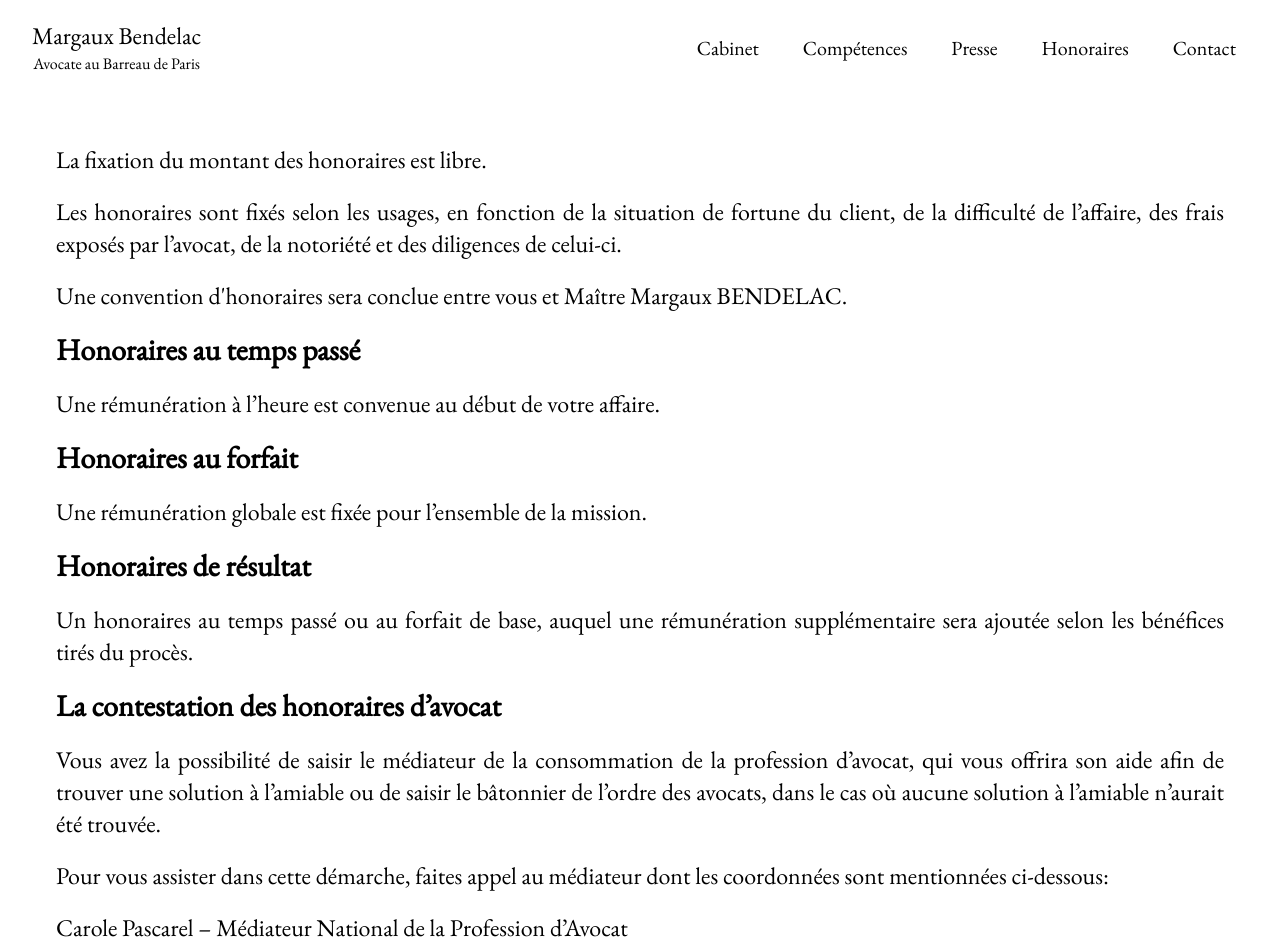
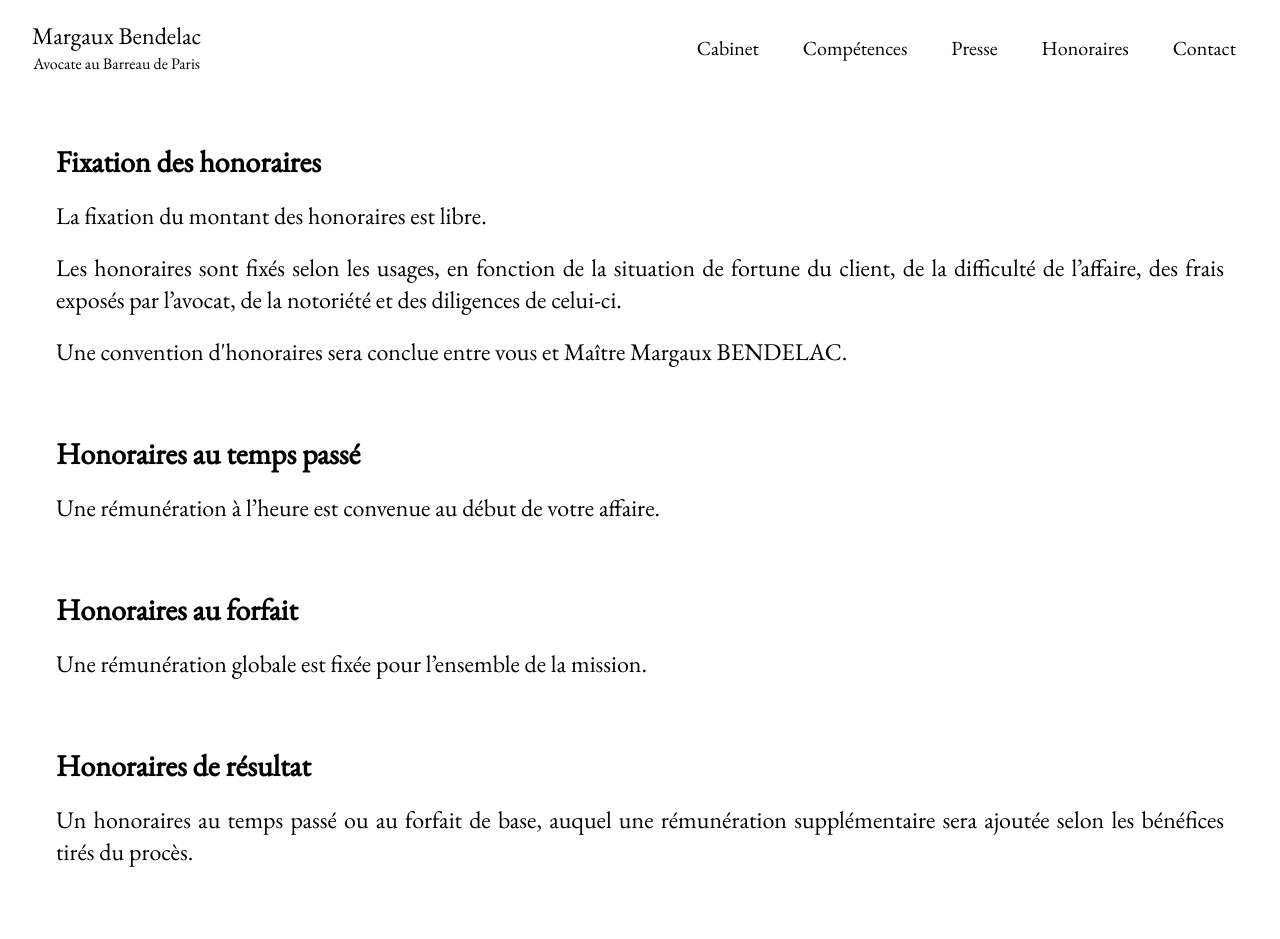
Before and after one commit to Chaloulou75/margauxbendelac2, a Nuxt app: page /honoraires in a window 1280 px wide. Shown: the top 939 px of the page. Built offline with nearby package versions, Linux system fonts and the light colour scheme.

Commit message:
try to load swiper on mounted

```diff
--- a/pages/honoraires.vue
+++ b/pages/honoraires.vue
@@ -7,19 +7,30 @@
     >
       Honoraires
     </h1>
-    <section class="w-full mx-auto my-4 md:px-6">
+    <section
+      class="flex flex-col w-full mx-auto my-4 space-y-8 md:space-y-12 md:px-6"
+    >
+      <div>
+        <h2
+          class="mb-3 text-2xl font-semibold text-justify text-black md:text-3xl md:mb-5"
+        >
+          Fixation des honoraires
+        </h2>
         <p class="mb-3 text-xl text-justify text-black md:text-2xl md:mb-5">
           La fixation du montant des honoraires est libre.
         </p>
         <p class="mb-3 text-xl text-justify text-black md:text-2xl md:mb-5">
-        Les honoraires sont fixés selon les usages, en fonction de la situation
-        de fortune du client, de la difficulté de l’affaire, des frais exposés
-        par l’avocat, de la notoriété et des diligences de celui-ci.
+          Les honoraires sont fixés selon les usages, en fonction de la
+          situation de fortune du client, de la difficulté de l’affaire, des
+          frais exposés par l’avocat, de la notoriété et des diligences de
+          celui-ci.
         </p>
         <p class="mb-3 text-xl text-justify text-black md:text-2xl md:mb-5">
           Une convention d'honoraires sera conclue entre vous et Maître Margaux
           BENDELAC.
         </p>
+      </div>
+      <div>
         <h2
           class="mb-3 text-2xl font-semibold text-justify text-black md:text-3xl md:mb-5"
         >
@@ -28,6 +39,8 @@
         <p class="mb-3 text-xl text-justify text-black md:text-2xl md:mb-5">
           Une rémunération à l’heure est convenue au début de votre affaire.
         </p>
+      </div>
+      <div>
         <h2
           class="mb-3 text-2xl font-semibold text-justify text-black md:text-3xl md:mb-5"
         >
@@ -36,6 +49,8 @@
         <p class="mb-3 text-xl text-justify text-black md:text-2xl md:mb-5">
           Une rémunération globale est fixée pour l’ensemble de la mission.
         </p>
+      </div>
+      <div>
         <h2
           class="mb-3 text-2xl font-semibold text-justify text-black md:text-3xl md:mb-5"
         >
@@ -46,14 +61,16 @@
           rémunération supplémentaire sera ajoutée selon les bénéfices tirés du
           procès.
         </p>
+      </div>
+      <div>
         <h2
           class="mb-3 text-2xl font-semibold text-justify text-black md:text-3xl md:mb-5"
         >
           La contestation des honoraires d’avocat
         </h2>
         <p class="mb-3 text-xl text-justify text-black md:text-2xl md:mb-5">
-        Vous avez la possibilité de saisir le médiateur de la consommation de la
-        profession d’avocat, qui vous offrira son aide afin de trouver une
+          Vous avez la possibilité de saisir le médiateur de la consommation de
+          la profession d’avocat, qui vous offrira son aide afin de trouver une
           solution à l’amiable ou de saisir le bâtonnier de l’ordre des avocats,
           dans le cas où aucune solution à l’amiable n’aurait été trouvée.
         </p>
@@ -82,6 +99,7 @@
             >https://mediateur-consommation-avocat.fr
           </a>
         </p>
+      </div>
     </section>
   </div>
 </template>
--- a/pages/index.vue
+++ b/pages/index.vue
@@ -1,11 +1,10 @@
 <script setup>
+import { ref, onMounted } from "vue";
 import { Swiper, SwiperSlide } from "swiper/vue";
 import { Autoplay } from "swiper";
-
-// Import Swiper styles
 import "swiper/css";
 
-const modules = [Autoplay];
+const modules = ref([Autoplay]);
 </script>
 
 <template>
@@ -13,12 +12,12 @@ const modules = [Autoplay];
     class="flex items-center justify-center flex-1 w-full h-full px-2 mx-auto bg-gray-500 bg-center bg-no-repeat bg-cover md:px-8 bg-hero-colonnes bg-blend-overlay"
   >
     <swiper
-      :spaceBetween="30"
+      :slides-per-view="1"
+      :space-between="30"
       :loop="true"
       :centeredSlides="true"
       :autoplay="{
         delay: 2600,
-        disableOnInteraction: false,
       }"
       :modules="modules"
       class="mySwiper"
@@ -46,13 +45,4 @@ const modules = [Autoplay];
       </swiper-slide>
     </swiper>
   </div>
-  <!-- <div
-    class="flex items-center justify-center flex-1 w-full h-full px-2 mx-auto bg-gray-500 bg-center bg-no-repeat bg-cover md:px-8 bg-hero-colonnes bg-blend-overlay"
-  >
-    <h1
-      class="max-w-xl mx-auto text-3xl font-medium text-center text-white md:text-5xl mix-blend-lighten font-cormorant"
-    >
-      Avocate en Droit pénal, Droit pénal des affaires, Droit international
-    </h1>
-  </div> -->
 </template>
```
Lines whose indentation alone changed are shown as unchanged.
